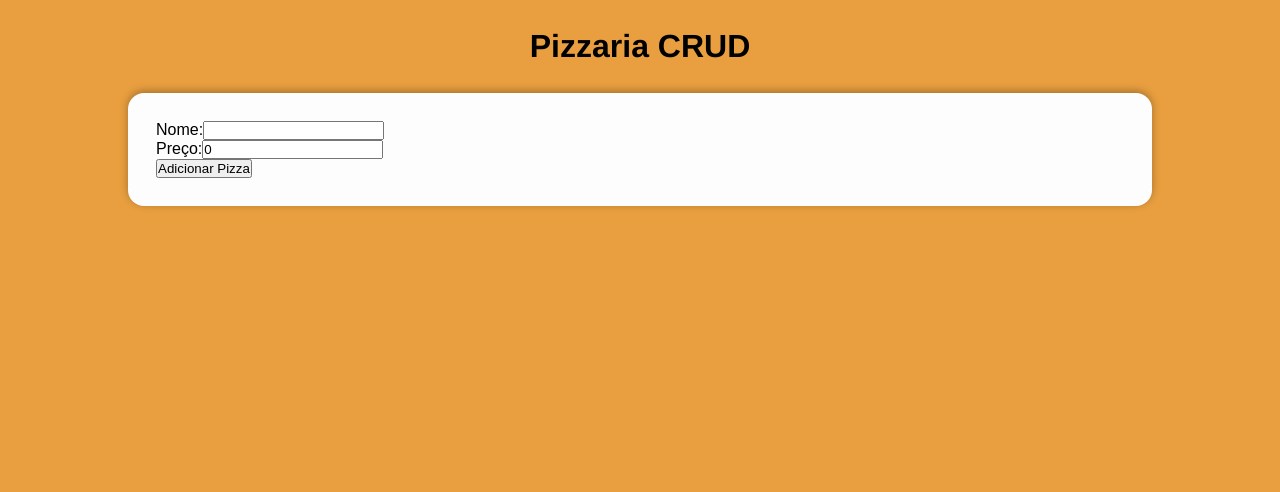
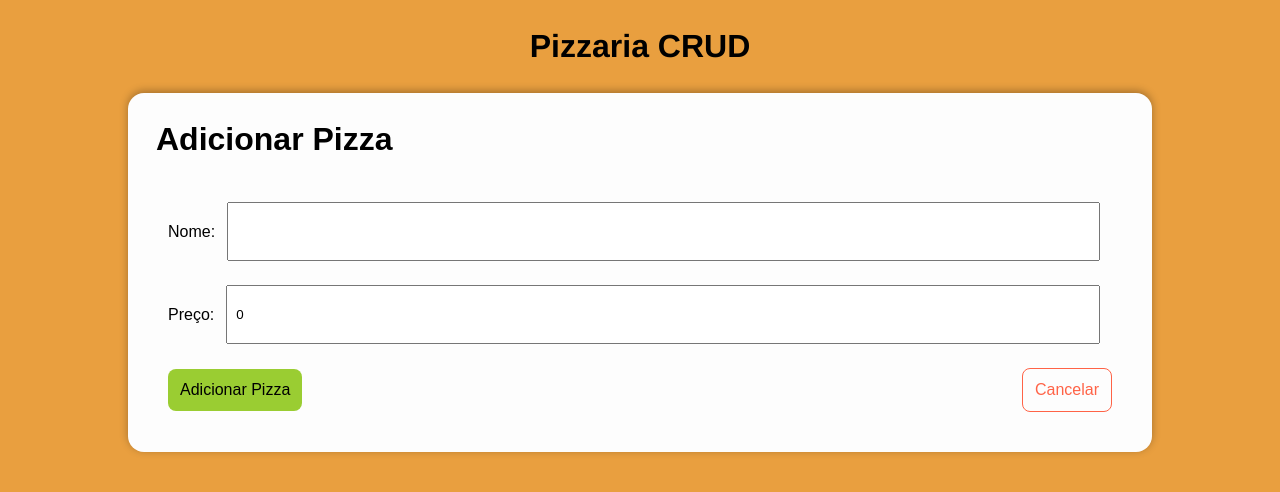
Before and after one commit to leonardo-amaro/crud-ruby, a Vue app in the folder frontend/: page /new in a window 1280 px wide. Shown: the top 492 px of the page. Built offline with nearby package versions, Linux system fonts and the light colour scheme.

Commit message:
add(front): estilizando form

```diff
--- a/frontend/src/components/PizzaForm.vue
+++ b/frontend/src/components/PizzaForm.vue
@@ -24,19 +24,65 @@ async function createPizza() {
 </script>
 
 <template>
+  <h1>Adicionar Pizza</h1>
+
   <form @submit.prevent="createPizza">
-    <div>
+    <div class="campo-form">
       <label>Nome:</label>
       <input v-model="pizza.nome" type="text" required />
     </div>
 
-    <div>
+    <div class="campo-form">
       <label>Preço:</label>
       <input v-model.number="pizza.preco" type="number" required />
     </div>
 
-    <button type="submit">Adicionar Pizza</button>
+    <div class="campo-form">
+      <button type="submit">Adicionar Pizza</button>
+      <router-link to="/" id="cancelar">Cancelar</router-link>
+    </div>
   </form>
 
   <p v-if="mensagem">{{ mensagem }}</p>
 </template>
+
+<style scoped>
+h1 {
+  margin-bottom: 2rem;
+}
+
+.campo-form {
+  padding: 0.75rem;
+  display: flex;
+  align-items: center;
+  justify-content: space-between;
+}
+
+input {
+  width: 100%;
+  margin: 0 0.75rem;
+  padding: 1.25rem 0.5rem;
+}
+
+button {
+  background-color: #9acd32;
+  padding: 0.75rem;
+  border: none;
+  border-radius: 8px;
+  font-size: medium;
+  transition: background-color 300ms;
+}
+
+#cancelar {
+  color: #ff6347;
+  text-decoration: none;
+  padding: 0.75rem;
+  border: 1px solid #ff6347;
+  border-radius: 8px;
+}
+
+button:hover {
+  background-color: #afe73e;
+  cursor: pointer;
+}
+</style>
```
